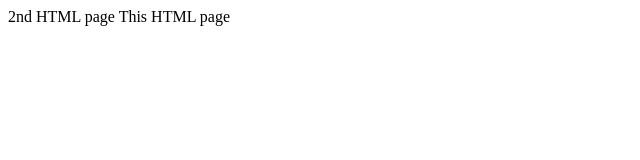
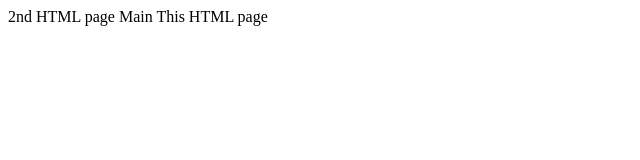
Before and after one commit to imSmaity/MyFirstProject, a plain HTML site: page SecondHTML.html in a window 1280 px wide. Shown: the full height of the page, 0-640 px from the left. Drawn offline with Linux system fonts and the light colour scheme.

Commit message:
Second HTML

```diff
--- a/SecondHTML.html
+++ b/SecondHTML.html
@@ -1,6 +1,6 @@
 <html>
 	<head>2nd HTML page</head>
 	<body>
-		This HTML page
+		Main This HTML page
 	</body>
 </html>
```
